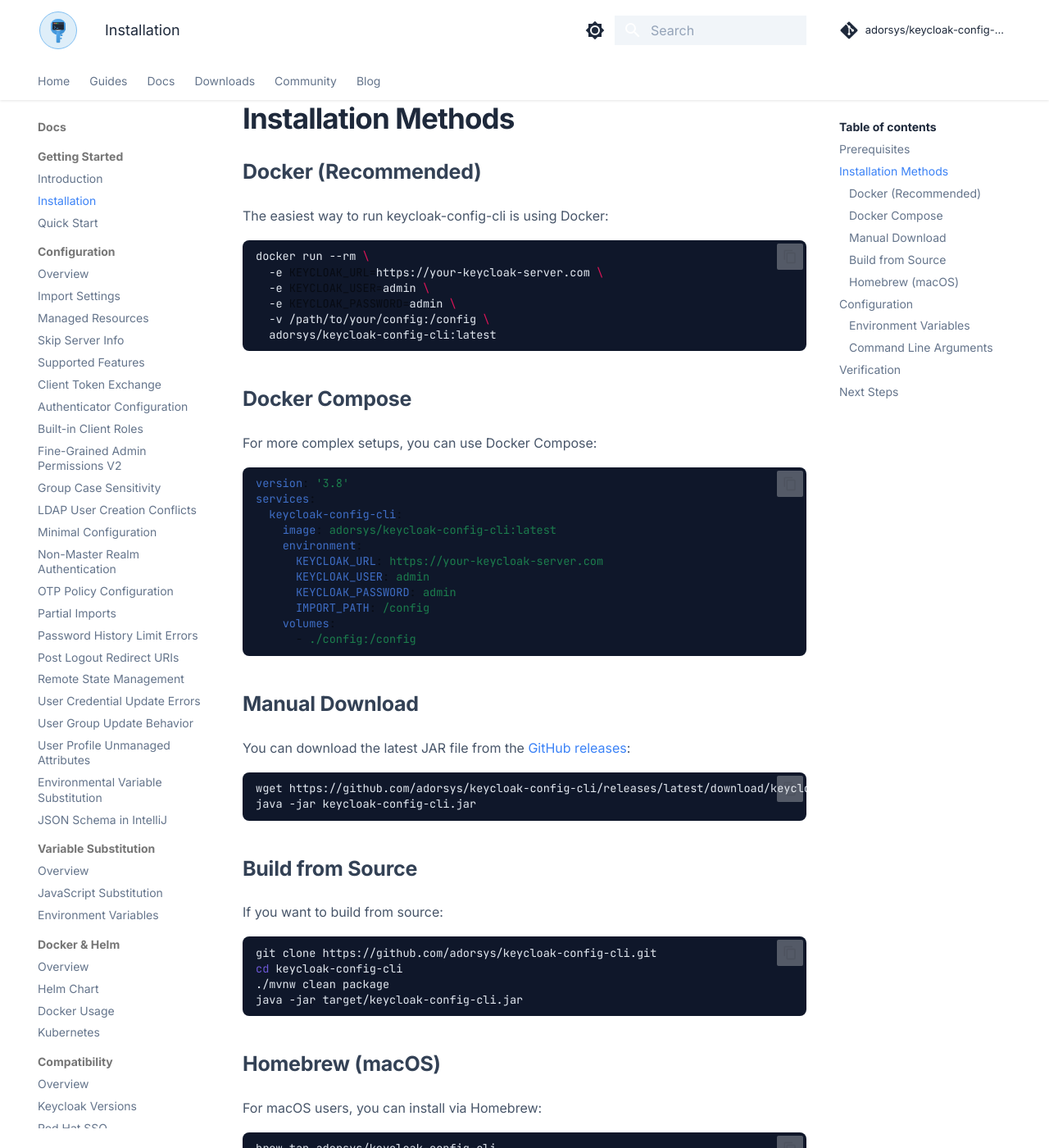
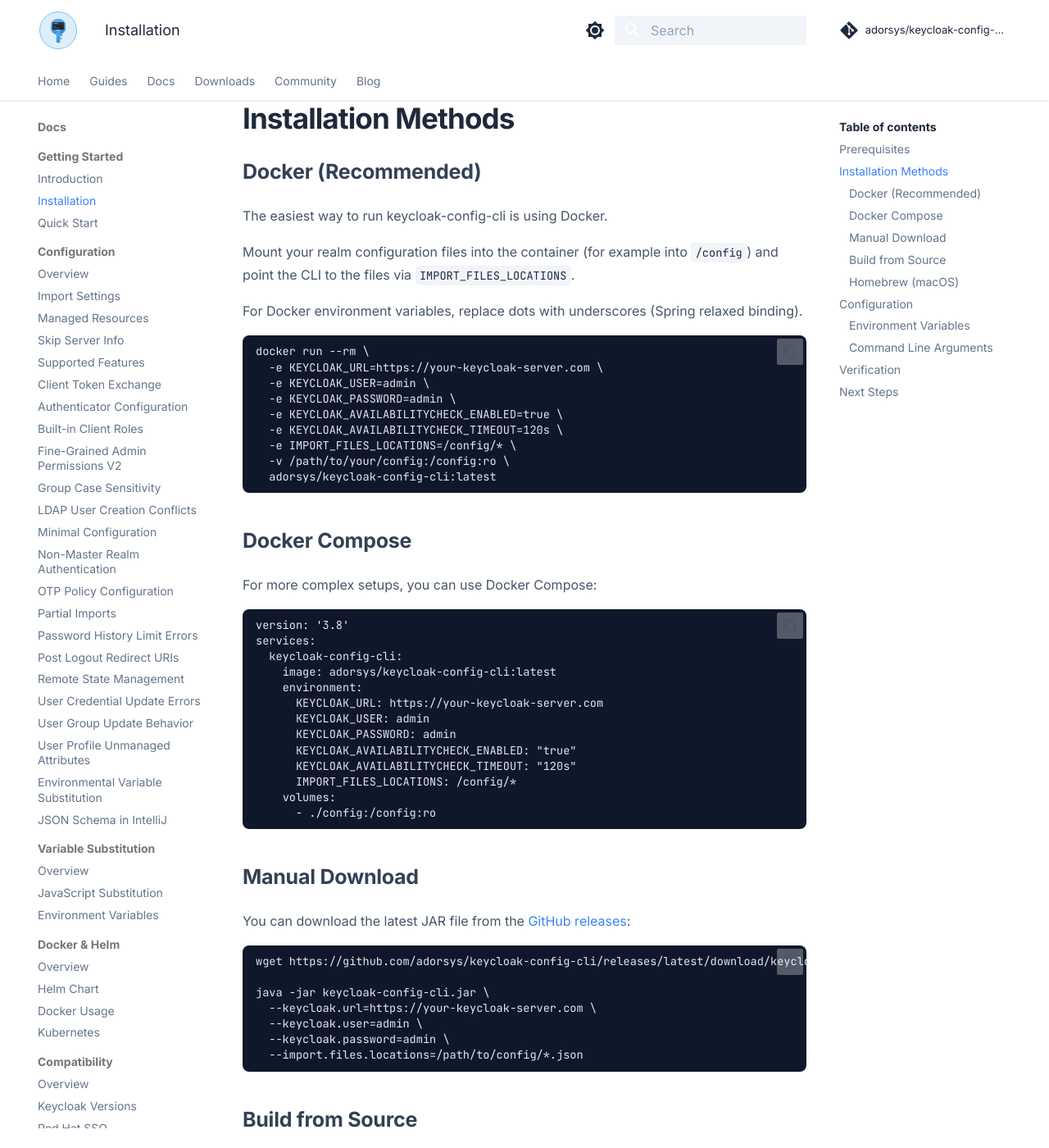
Before and after one commit to adorsys/keycloak-config-cli, an MkDocs documentation site: the page built from docs/docs/installation.md, in a window 1280 px wide and 1400 px high, scrolled down 478 px. Shown: the whole window at 82% size. Built offline with MkDocs 1.6.1 and Material for MkDocs 9.7.7, drawn with Linux system fonts in a browser that asks for light colours; comment, search, counter and statistics services are not loaded; some of the changed text lies outside the part shown.

Commit message:
docs: fix installation links and improve installation guide

````diff
--- a/docs/docs/installation.md
+++ b/docs/docs/installation.md
@@ -17,14 +17,21 @@
 
 ### Docker (Recommended)
 
-The easiest way to run keycloak-config-cli is using Docker:
+The easiest way to run keycloak-config-cli is using Docker.
+
+Mount your realm configuration files into the container (for example into `/config`) and point the CLI to the files via `IMPORT_FILES_LOCATIONS`.
+
+For Docker environment variables, replace dots with underscores (Spring relaxed binding).
 
 ```bash
 docker run --rm \
   -e KEYCLOAK_URL=https://your-keycloak-server.com \
   -e KEYCLOAK_USER=admin \
   -e KEYCLOAK_PASSWORD=admin \
-  -v /path/to/your/config:/config \
+  -e KEYCLOAK_AVAILABILITYCHECK_ENABLED=true \
+  -e KEYCLOAK_AVAILABILITYCHECK_TIMEOUT=120s \
+  -e IMPORT_FILES_LOCATIONS=/config/* \
+  -v /path/to/your/config:/config:ro \
   adorsys/keycloak-config-cli:latest
 ```
 
@@ -41,9 +48,11 @@
       KEYCLOAK_URL: https://your-keycloak-server.com
       KEYCLOAK_USER: admin
       KEYCLOAK_PASSWORD: admin
-      IMPORT_PATH: /config
+      KEYCLOAK_AVAILABILITYCHECK_ENABLED: "true"
+      KEYCLOAK_AVAILABILITYCHECK_TIMEOUT: "120s"
+      IMPORT_FILES_LOCATIONS: /config/*
     volumes:
-      - ./config:/config
+      - ./config:/config:ro
 ```
 
 ### Manual Download
@@ -52,7 +61,12 @@
 
 ```bash
 wget https://github.com/adorsys/keycloak-config-cli/releases/latest/download/keycloak-config-cli.jar
-java -jar keycloak-config-cli.jar
+
+java -jar keycloak-config-cli.jar \
+  --keycloak.url=https://your-keycloak-server.com \
+  --keycloak.user=admin \
+  --keycloak.password=admin \
+  --import.files.locations=/path/to/config/*.json
 ```
 
 ### Build from Source
@@ -63,7 +77,13 @@
 git clone https://github.com/adorsys/keycloak-config-cli.git
 cd keycloak-config-cli
 ./mvnw clean package
-java -jar target/keycloak-config-cli.jar
+
+java -jar ./target/keycloak-config-cli.jar \
+  --keycloak.url=https://your-keycloak-server.com \
+  --keycloak.ssl-verify=true \
+  --keycloak.user=admin \
+  --keycloak.password=admin \
+  --import.files.locations=./contrib/example-config/moped.json
 ```
 
 ### Homebrew (macOS)
@@ -91,7 +111,7 @@
 - `KEYCLOAK_URL`: URL of your Keycloak server
 - `KEYCLOAK_USER`: Admin username
 - `KEYCLOAK_PASSWORD`: Admin password
-- `IMPORT_PATH`: Path to configuration files
+- `IMPORT_FILES_LOCATIONS`: One or more files/globs to import (for example `/config/*`)
 - `IMPORT_VAR_SUBSTITUTION_ENABLED`: Enable variable substitution
 
 ### Command Line Arguments
@@ -101,7 +121,7 @@
   --keycloak.url=https://your-keycloak-server.com \
   --keycloak.user=admin \
   --keycloak.password=admin \
-  --import.path=/path/to/config
+  --import.files.locations=/path/to/config/*.json
 ```
 
 ## Verification
@@ -116,5 +136,5 @@
 
 ## Next Steps
 
-- [Quick Start](./quick-start) - Create your first configuration
-- [Configuration](./configuration/overview) - Learn about advanced configuration options
+- [Quick Start](quick-start.md) - Create your first configuration
+- [Configuration](configuration.md) - Learn about advanced configuration options
--- a/docs/stylesheets/extra.css
+++ b/docs/stylesheets/extra.css
@@ -141,6 +141,10 @@
 .md-typeset pre code {
   background-color: transparent;
   color: #e2e8f0;
+}
+
+.md-typeset pre code span {
+  color: inherit !important;
 }
 
 /* Hero section styling */
````
